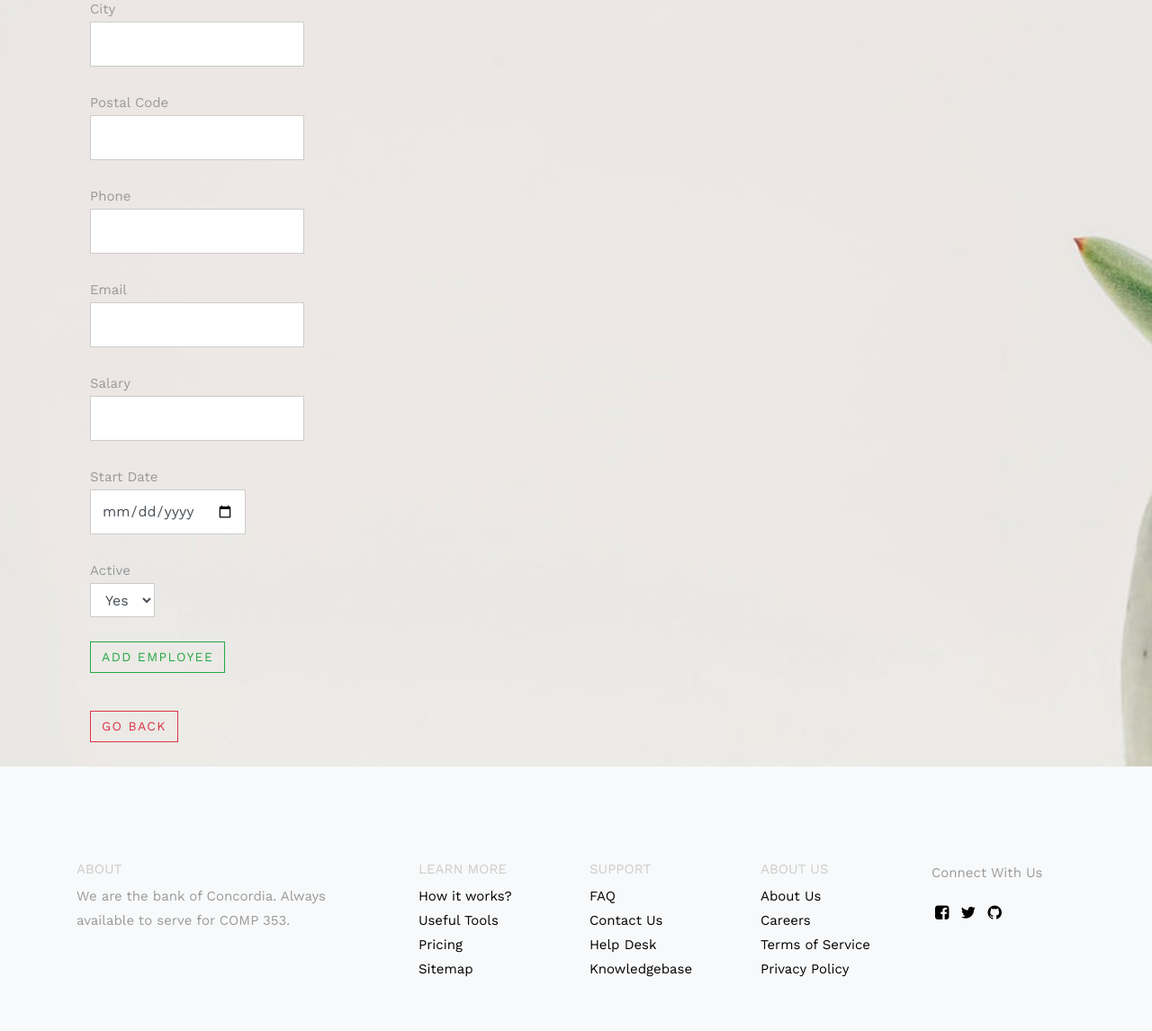
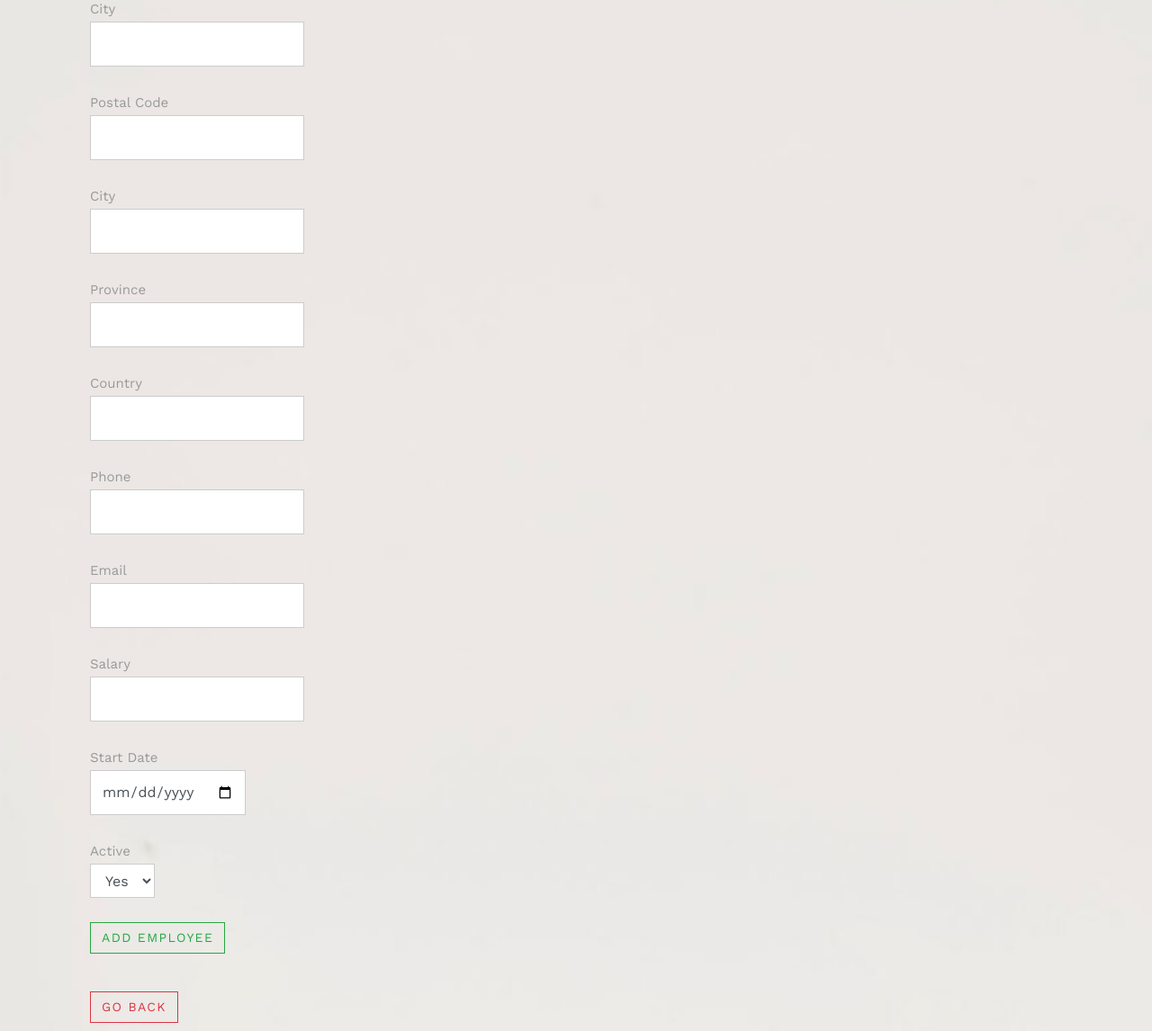
Before and after one commit to Mottelz/Fake-Bank-DB, a PHP site: page /employee/add in a window 1280 px wide. Shown: the part 777-1923 px from the top of the page at 90% size. Run offline with PHP 8.4, Linux system fonts and the light colour scheme; the visitor is signed in with stand-in values (Sample User, id 1); data that the repository does not hold is empty; some web fonts are replaced.

Commit message:
added fields to views
added fields to signup and employeeAdd views

```diff
--- a/app/views/employee/employeeAdd.php
+++ b/app/views/employee/employeeAdd.php
@@ -88,6 +88,27 @@
 		<br />
 
 		<div>
+			City<br />
+			<input type="text" name="city" required class="form-control" required style="width:auto;"/>
+		</div>
+
+		<br />
+
+		<div>
+			Province<br />
+			<input type="text" name="province" required class="form-control" required style="width:auto;"/>
+		</div>
+
+		<br />
+
+		<div>
+			Country<br />
+			<input type="text" name="country" required class="form-control" required style="width:auto;"/>
+		</div>
+
+		<br />
+
+		<div>
 			Phone<br />
 			<input type="text" name="phone" required class="form-control" required style="width:auto;"/>
 		</div>
```
Also changed, not shown: app/views/signup.php (+7 -7 lines).
